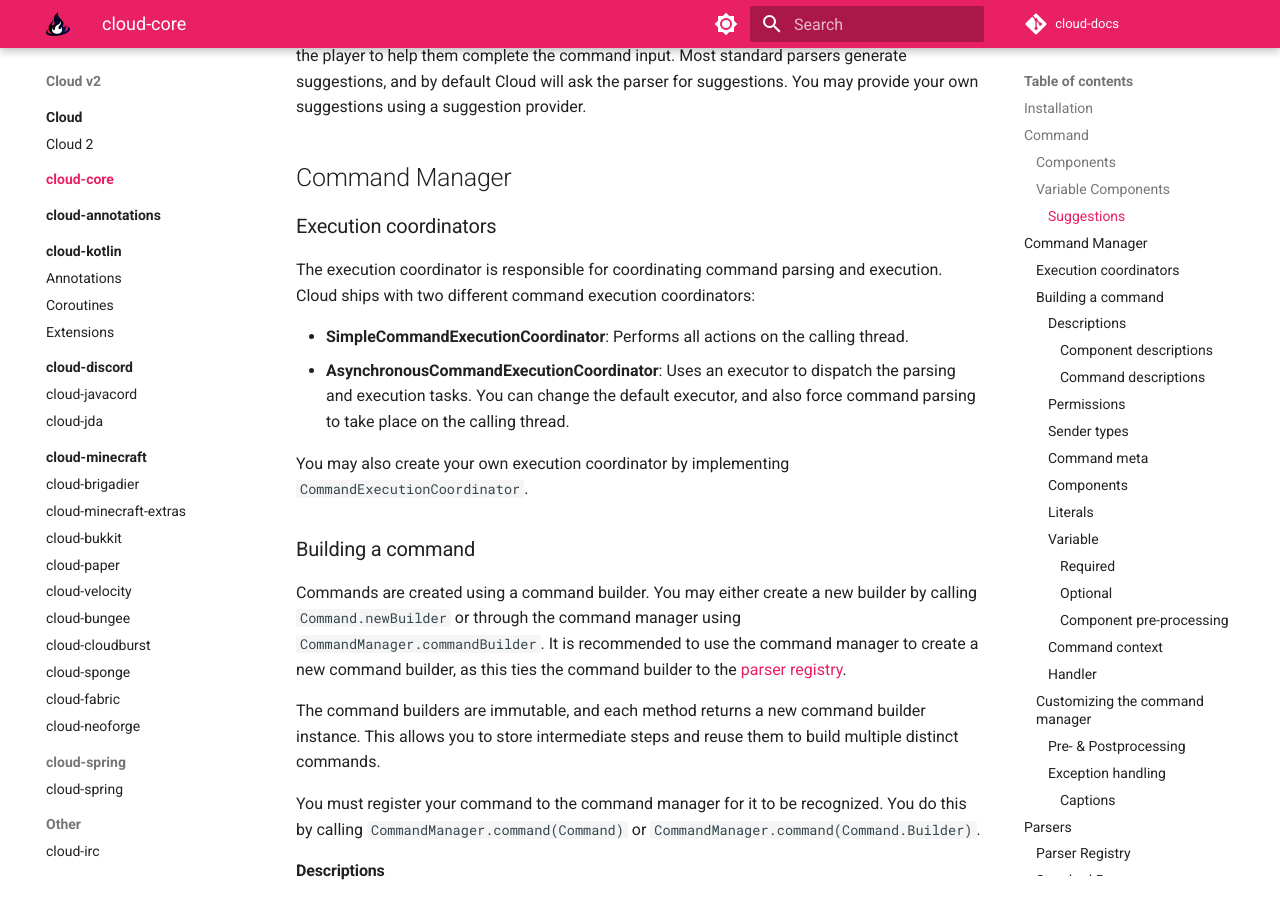
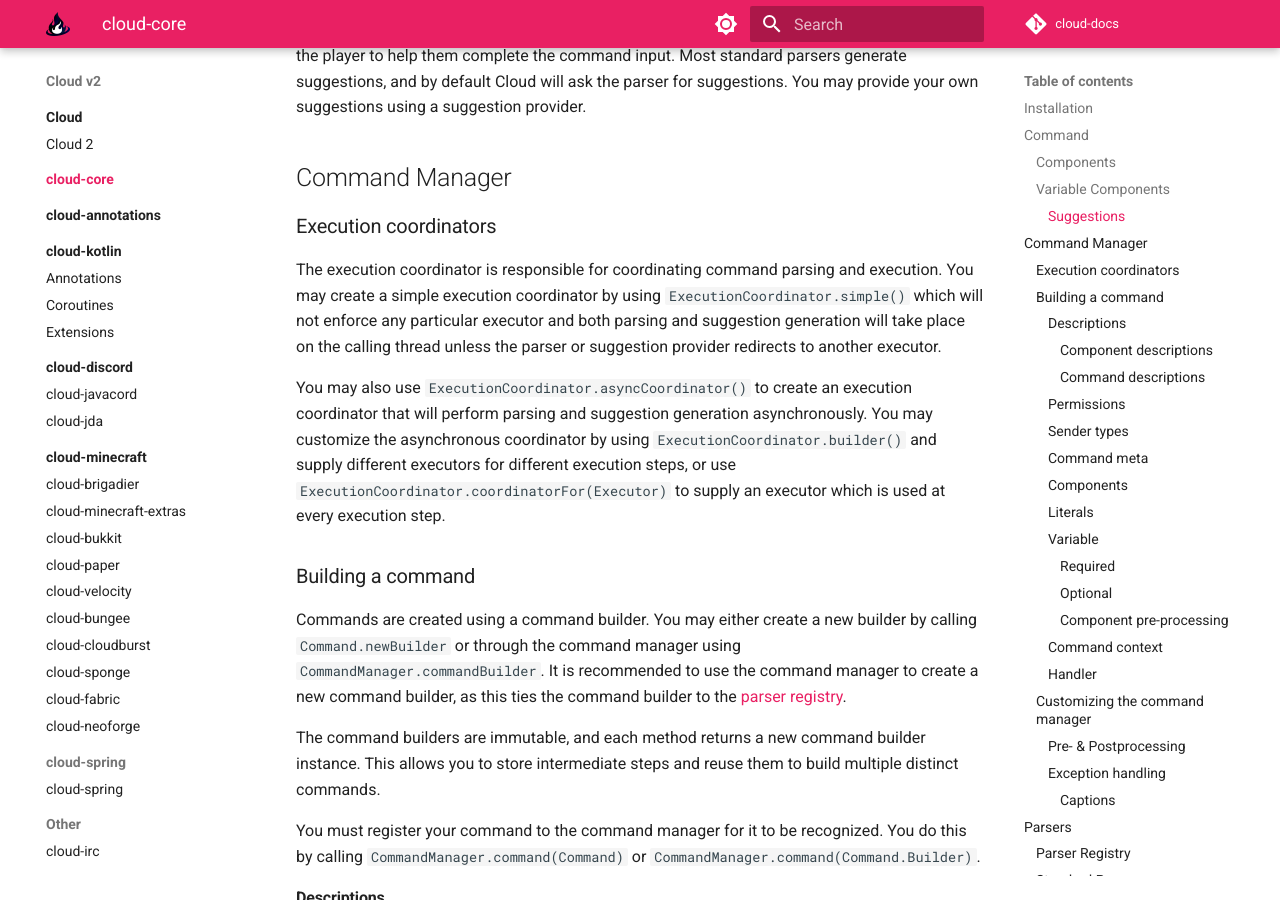
Before and after one commit to Incendo/cloud-docs, an MkDocs documentation site: the page built from docs/core/index.md, in a window 1280 px wide and 900 px high, scrolled down 1529 px. Built offline with MkDocs 1.6.1 and Material for MkDocs 9.7.7, drawn with Linux system fonts in a browser that asks for light colours; comment, search, counter and statistics services are not loaded.

Commit message:
feat: update execution coordinator docs

```diff
--- a/docs/core/index.md
+++ b/docs/core/index.md
@@ -80,13 +80,14 @@ You may provide your own suggestions using a suggestion provider.
 ### Execution coordinators
 
 The execution coordinator is responsible for coordinating command parsing and execution.
-Cloud ships with two different command execution coordinators:
+You may create a simple execution coordinator by using `ExecutionCoordinator.simple()` which will not
+enforce any particular executor and both parsing and suggestion generation will take place on the calling
+thread unless the parser or suggestion provider redirects to another executor.
 
-- **SimpleCommandExecutionCoordinator**: Performs all actions on the calling thread.
-- **AsynchronousCommandExecutionCoordinator**: Uses an executor to dispatch the parsing and execution tasks.
-  You can change the default executor, and also force command parsing to take place on the calling thread.
-
-You may also create your own execution coordinator by implementing `CommandExecutionCoordinator`.
+You may also use `ExecutionCoordinator.asyncCoordinator()` to create an execution coordinator that will perform
+parsing and suggestion generation asynchronously. You may customize the asynchronous coordinator by using
+`ExecutionCoordinator.builder()` and supply different executors for different execution steps, or use
+`ExecutionCoordinator.coordinatorFor(Executor)` to supply an executor which is used at every execution step.
 
 ### Building a command
 
```
